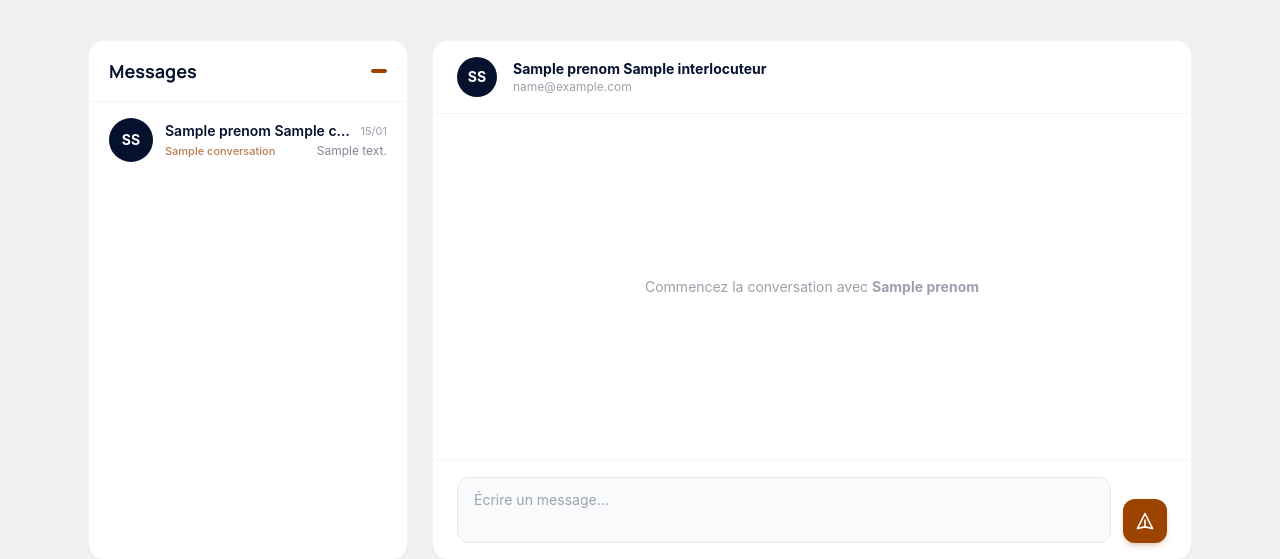
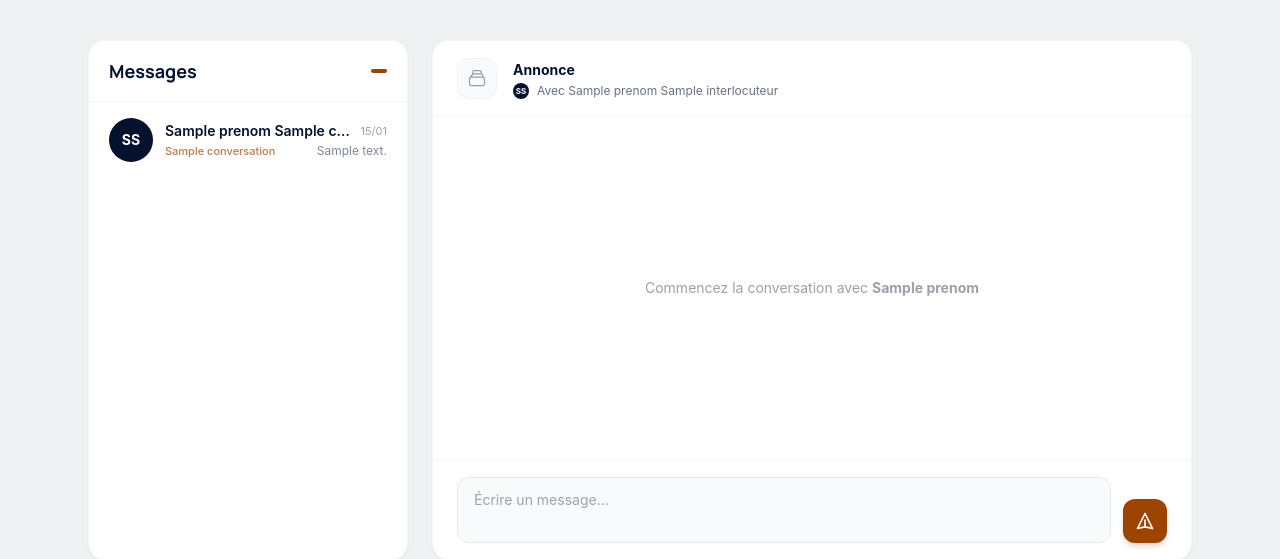
Before and after one commit to Extremis-Vision/Projet_WE4A, a Symfony app: template templates/messagerie/inbox.html.twig in a window 1280 px wide. Shown: the part 80-639 px from the top of the page. Run offline with Twig, Linux system fonts and the light colour scheme; the template is opened without the code that fills it: most values are stand-ins (such as "Sample title", 1, 10 or a date in 2020); some libraries are stand-ins or nearby versions; some web fonts are replaced.

Commit message:
Modification barre supérieur

```diff
--- a/templates/base.html.twig
+++ b/templates/base.html.twig
@@ -29,7 +29,7 @@
 </head>
 <body class="min-h-screen flex flex-col">
 {% block body %}
-    <nav class="header flex-none shadow-lg/5">
+    <nav class="header flex-none shadow-lg/5 z-40">
         {% block header %}
             <ul class = "nav-container">
 
--- a/templates/messagerie/inbox.html.twig
+++ b/templates/messagerie/inbox.html.twig
@@ -68,13 +68,25 @@
         {% if interlocuteur is defined and interlocuteur %}
 
             {# En-tête conversation #}
-            <div class="px-6 py-4 border-b border-gray-100 flex items-center gap-4 flex-none">
-                <div class="w-10 h-10 rounded-full bg-primary flex items-center justify-center text-white font-bold text-sm uppercase">
-                    {{ interlocuteur.prenom|first }}{{ interlocuteur.nom|first }}
-                </div>
-                <div>
-                    <p class="font-bold text-primary text-sm">{{ interlocuteur.prenom }} {{ interlocuteur.nom }}</p>
-                    <p class="text-xs text-primary/40">{{ interlocuteur.email }}</p>
+            {% set active_conv = conversations|filter(c => c.interlocuteur_id == interlocuteur_actif and c.id_annonce == id_annonce_actif)|first %}
+            <div class="px-6 py-4 border-b border-gray-100 flex items-center justify-between flex-none">
+                <div class="flex items-center gap-4">
+                    <div class="w-10 h-10 rounded-xl bg-gray-50 border border-gray-100 flex items-center justify-center text-primary/40 shadow-sm">
+                        <svg class="w-5 h-5" fill="none" stroke="currentColor" viewBox="0 0 24 24">
+                            <path stroke-linecap="round" stroke-linejoin="round" stroke-width="1.5" d="M19 11H5m14 0a2 2 0 012 2v6a2 2 0 01-2 2H5a2 2 0 01-2-2v-6a2 2 0 012-2m14 0V9a2 2 0 00-2-2M5 11V9a2 2 0 002-2m0 0V5a2 2 0 012-2h6a2 2 0 012 2v2M7 7h10"/>
+                        </svg>
+                    </div>
+                    <div>
+                        <a href="{{ path('annonce_detail', {id: id_annonce_actif}) }}" class="font-bold text-primary text-sm hover:underline hover:text-secondary transition-colors">
+                            {{ active_conv ? active_conv.annonce_titre : 'Annonce' }}
+                        </a>
+                        <div class="flex items-center gap-2 mt-0.5">
+                            <div class="w-4 h-4 rounded-full bg-primary flex items-center justify-center text-white font-bold text-[8px] uppercase">
+                                {{ interlocuteur.prenom|first }}{{ interlocuteur.nom|first }}
+                            </div>
+                            <p class="text-xs text-primary/60">Avec {{ interlocuteur.prenom }} {{ interlocuteur.nom }}</p>
+                        </div>
+                    </div>
                 </div>
             </div>
 
```
Also changed, not shown: mcd.png (deleted), mld.png (deleted), 6 other files.
